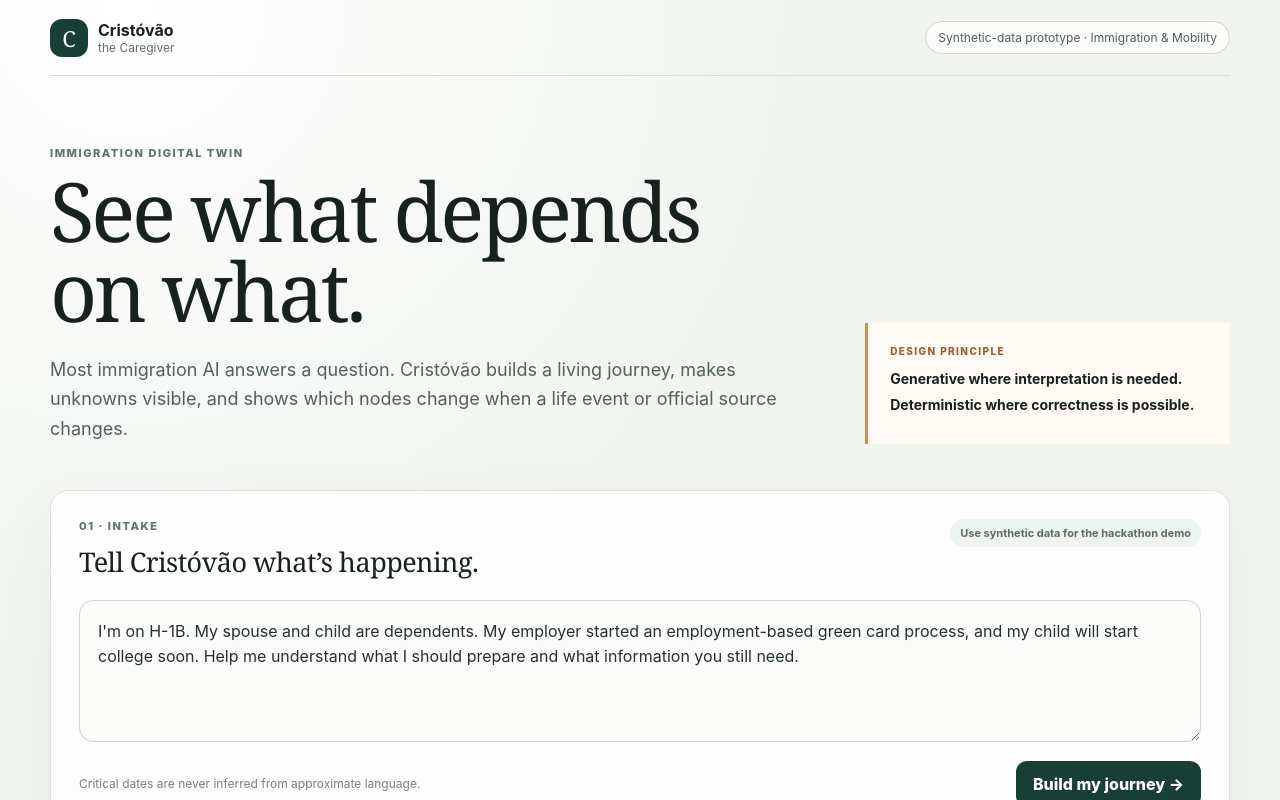
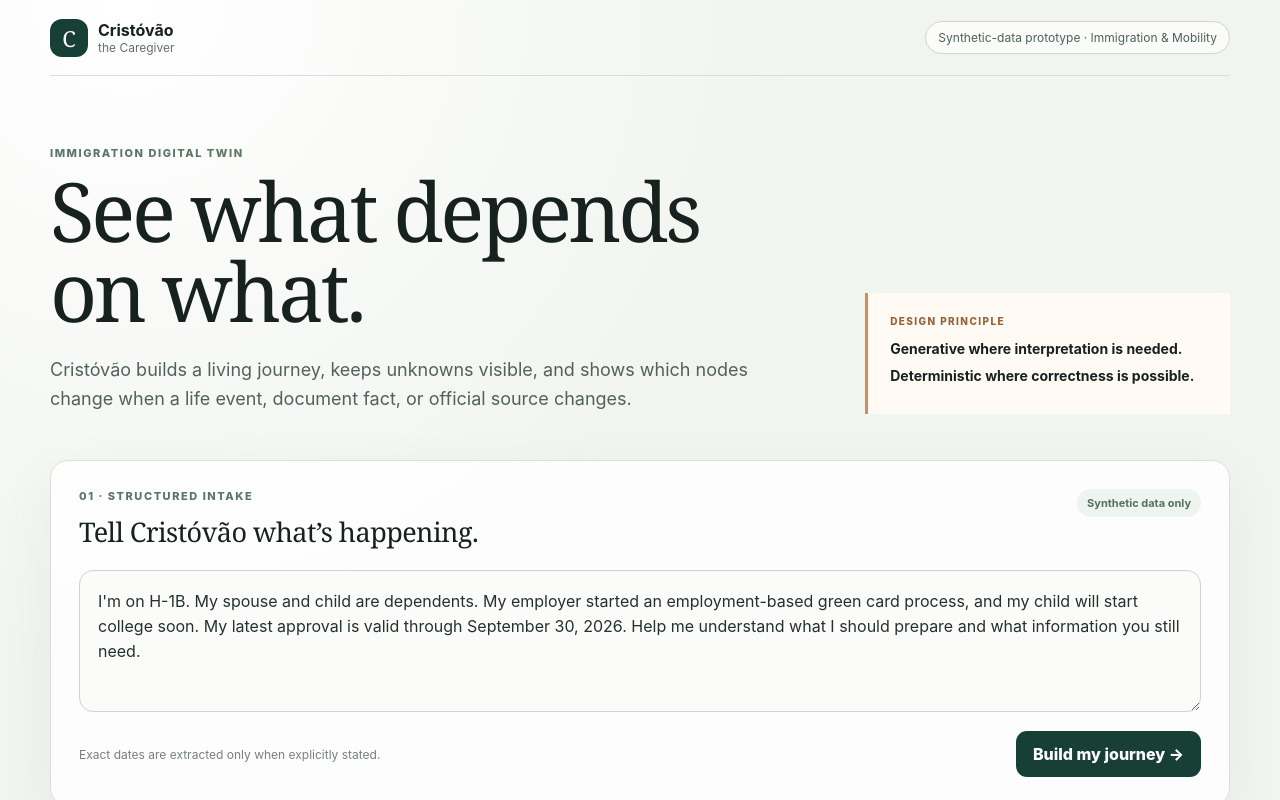
Before and after one commit to ananthaprakashb/Crist-v-o, a React (Vite) app: page / in a window 1280 px wide. Shown: the top 800 px of the page. Built offline with nearby package versions, Linux system fonts and the light colour scheme.

Commit message:
Switch to structured intelligence app

```diff
--- a/src/main.tsx
+++ b/src/main.tsx
@@ -1,12 +1,12 @@
 import { StrictMode } from 'react';
 import { createRoot } from 'react-dom/client';
-import App from './App';
+import CristovaoApp from './CristovaoApp';
 import './styles.css';
 import './sourceIntelligence.css';
 import './intelligence.css';
 
 createRoot(document.getElementById('root')!).render(
   <StrictMode>
-    <App />
+    <CristovaoApp />
   </StrictMode>,
 );
```
